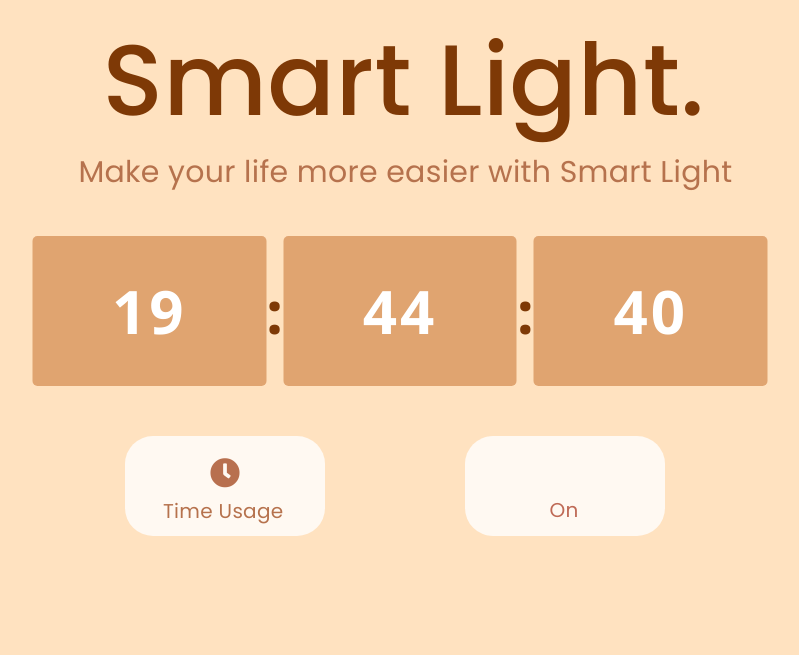
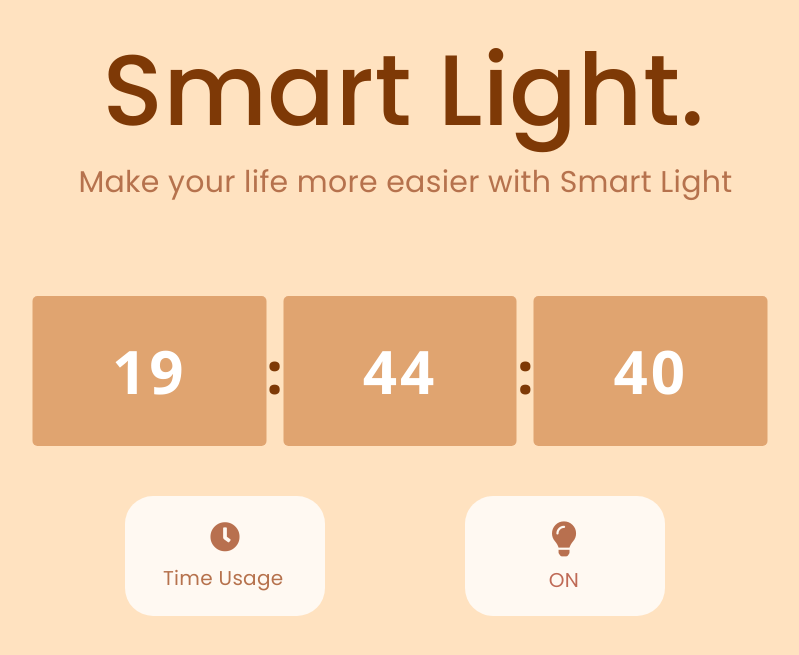
Before and after one commit to febri-dot/striplamp, a PHP site: page /test.php?tombol=1 in a window 1280 px wide. Shown: the top 655 px of the page, without its empty margins (275-1074 px from the left). Run offline with PHP 8.4, Linux system fonts and the light colour scheme; some libraries are stand-ins or nearby versions.

Commit message:
clear data, button on/off

```diff
--- a/test.php
+++ b/test.php
@@ -6,7 +6,7 @@ error_reporting(0);  //mematikan error dihalaman
 include 'connect.php';
 
 $btn = $_GET ['tombol'];
-$state = $btn == "On" ? "Off" : "On";
+$state = $btn == "ON" ? "OFF" : "ON";
 
 ?>
 
@@ -40,8 +40,10 @@ $state = $btn == "On" ? "Off" : "On";
                 <p class="label-btn">Time Usage</p>
             </a>
             <?php echo '
-                <input type="button" name="tombol" class="btn" id="btn-state" value="'.$state.'"/>
-
+                <input type="submit" name="tombol" class="btn" id="btn-state" value="'.$state.'"/>
+                <p class="bulb">
+                    <i class="fa fa-lightbulb"></i>
+                </p>
             '; ?>
         </form>
     </body>
@@ -127,7 +129,7 @@ if(isset($btn)) {
         width: 607px;
         height: 110px;
         margin-left: 375px;
-        margin-top: 25px;
+        margin-top: 35px;
 
         font-family: 'Poppins';
         font-style: normal;
@@ -163,7 +165,7 @@ if(isset($btn)) {
     }
     .jam{
         margin-left: 675px;
-        margin-top: 100px;
+        margin-top: 150px;
         border: 2px;
         position: absolute;
         transform: translate(-50%, -50%);
@@ -196,9 +198,9 @@ if(isset($btn)) {
     #btn-data{
         position: absolute;
         width: 200px;
-        height: 100px;
+        height: 120px;
         margin-left: 400px;
-        margin-top: 225px;
+        margin-top: 275px;
 
         background: rgba(255, 255, 255, 0.8);
         border-radius: 28px;
@@ -211,7 +213,7 @@ if(isset($btn)) {
         right: 1.5%;
         top: 1.5%;
         bottom: 1.5%;
-        padding-top: 20px;
+        padding-top: 23px;
     }
     .label-btn{
         text-decoration: none;
@@ -226,7 +228,7 @@ if(isset($btn)) {
 
         letter-spacing: 0.3px;
         text-align: center;
-        padding-top: 53px;
+        padding-top: 60px;
         padding-left: 25px;
 
         color: #B6724D;
@@ -234,9 +236,9 @@ if(isset($btn)) {
     #btn-state{
         position: absolute;
         width: 200px;
-        height: 100px;
+        height: 120px;
+        margin-top: 275px;
         margin-left: 740px;
-        margin-top: 225px;
 
         background: rgba(255, 255, 255, 0.8);
         border-radius: 28px;
@@ -254,29 +256,11 @@ if(isset($btn)) {
         padding-left: 10px;
         color: #BF6A56;
     }
-    /* input[value='.$state.']{
+    .bulb{
         position: absolute;
-        width: 81px;
-        height: 30px;
-        font-family: 'Poppins';
-        font-style: normal;
-        font-weight: 400;
-        font-size: 20px;
-        line-height: 30px;
-        /* identical to box height, or 150% */
-
-        /* letter-spacing: 0.3px;
-        text-align: center;
-        /* padding-top: 50px;
-        padding-left: 50px; */
-        /* color: #BF6A56; */ */
-    } */
-    /* .bulb{
-        position: absolute;
-        font-size: 70px;
+        font-size: 35px;
         color: #B8704F;
-        left: 890px;
-        top: 650px;
-    } */
-
+        left: 827px;
+        top: 486px;
+    }
 </style>
```
Also changed, not shown: data.php (+37 -47 lines), delete.php (+8 -15 lines).
